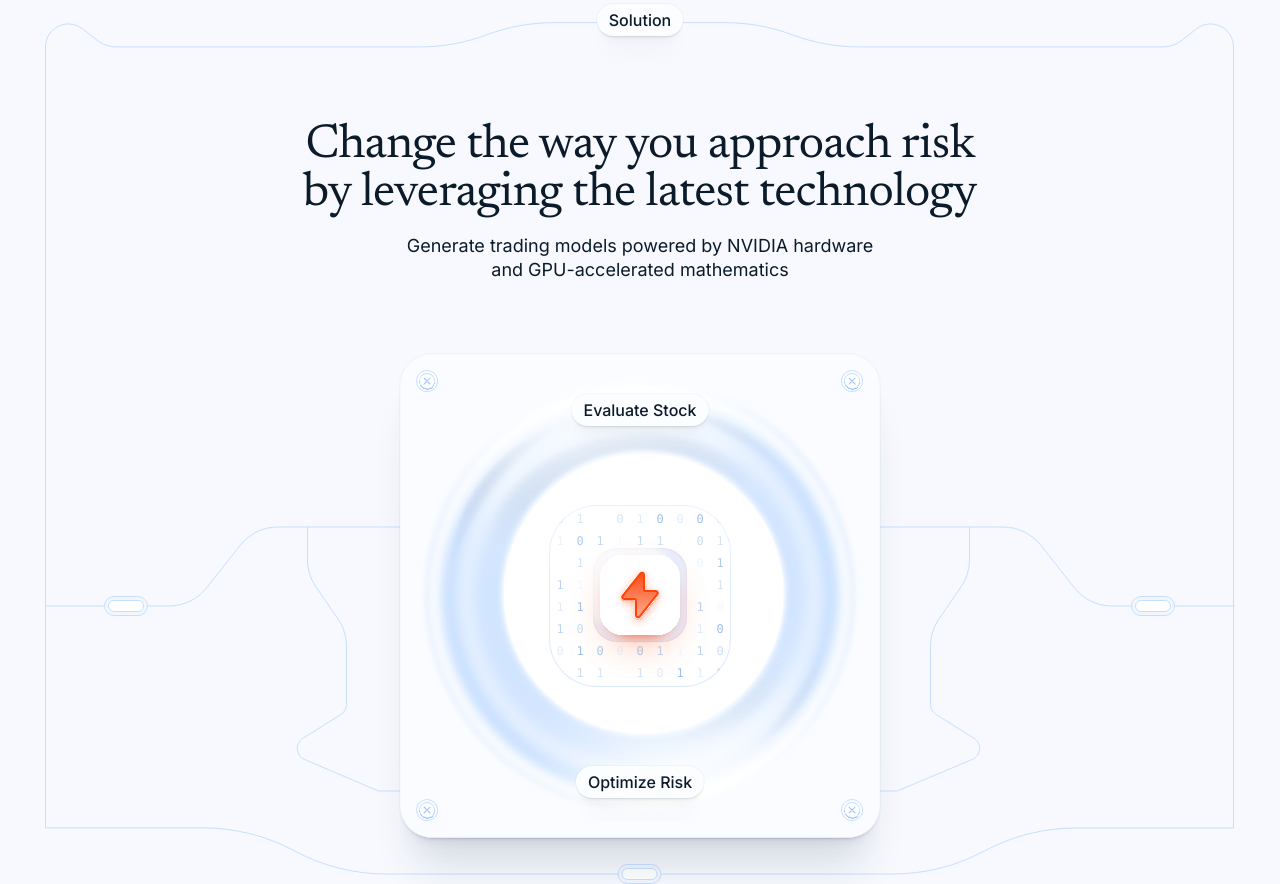
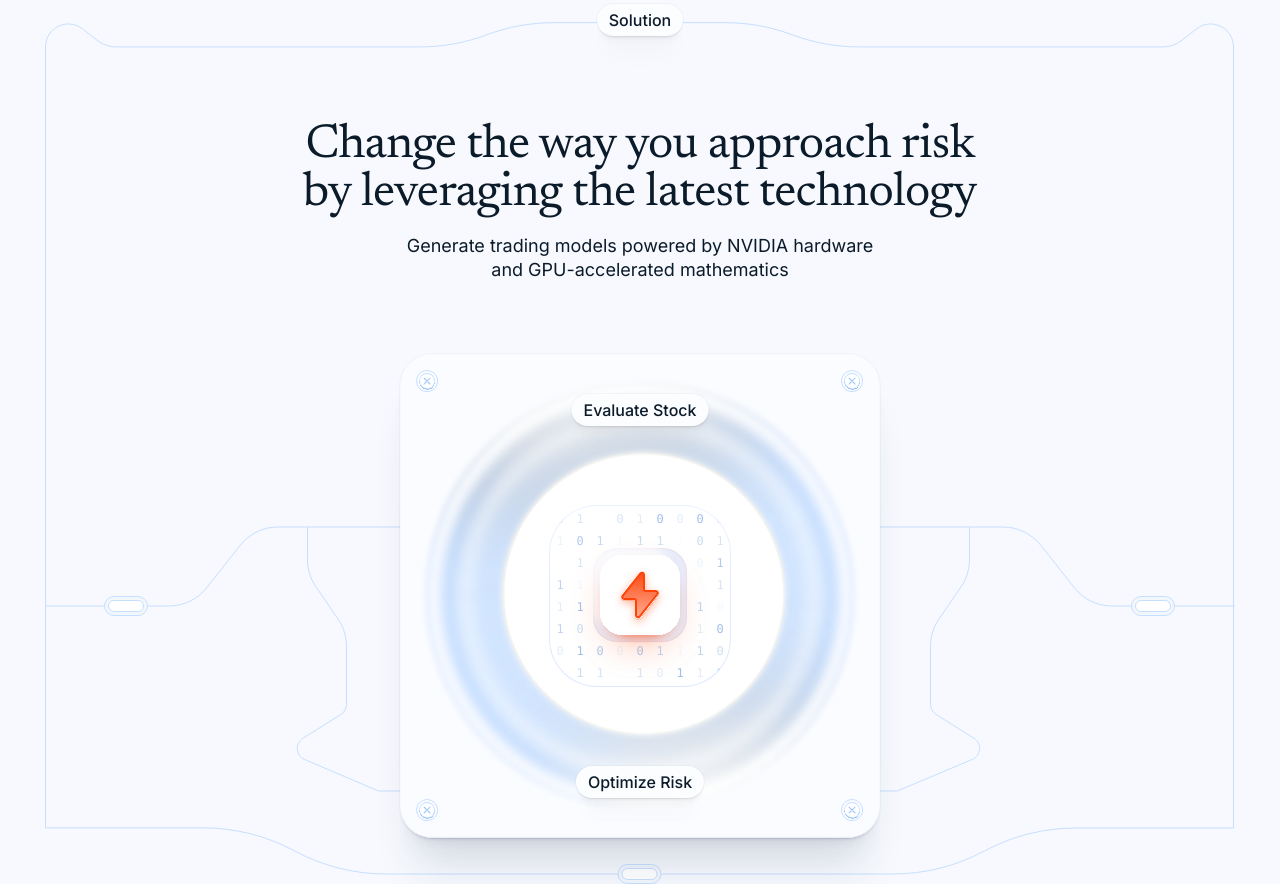
Before and after one commit to setamyDG/riotters-recruitment-task, a React (Vite) app: page / in a window 1280 px wide. Built offline with nearby package versions, Linux system fonts and the light colour scheme.

Commit message:
feat: remove mask

```diff
--- a/src/components/Card/CardIllustration/Donut/Donut.tsx
+++ b/src/components/Card/CardIllustration/Donut/Donut.tsx
@@ -46,7 +46,6 @@ export const Donut = ({ topLabel, bottomLabel }: DonutProps) => (
           width: LIGHTS_GROUP_SIZE,
           height: LIGHTS_GROUP_SIZE,
           transform: 'translate(-50%, -50%)',
-          filter: 'brightness(1.1)',
         }}
       >
         <div className="relative size-full">
```
Also changed, not shown: src/components/Card/CardIllustration/Donut/DigitGrid/DigitGrid.tsx (+0 -8 lines).
